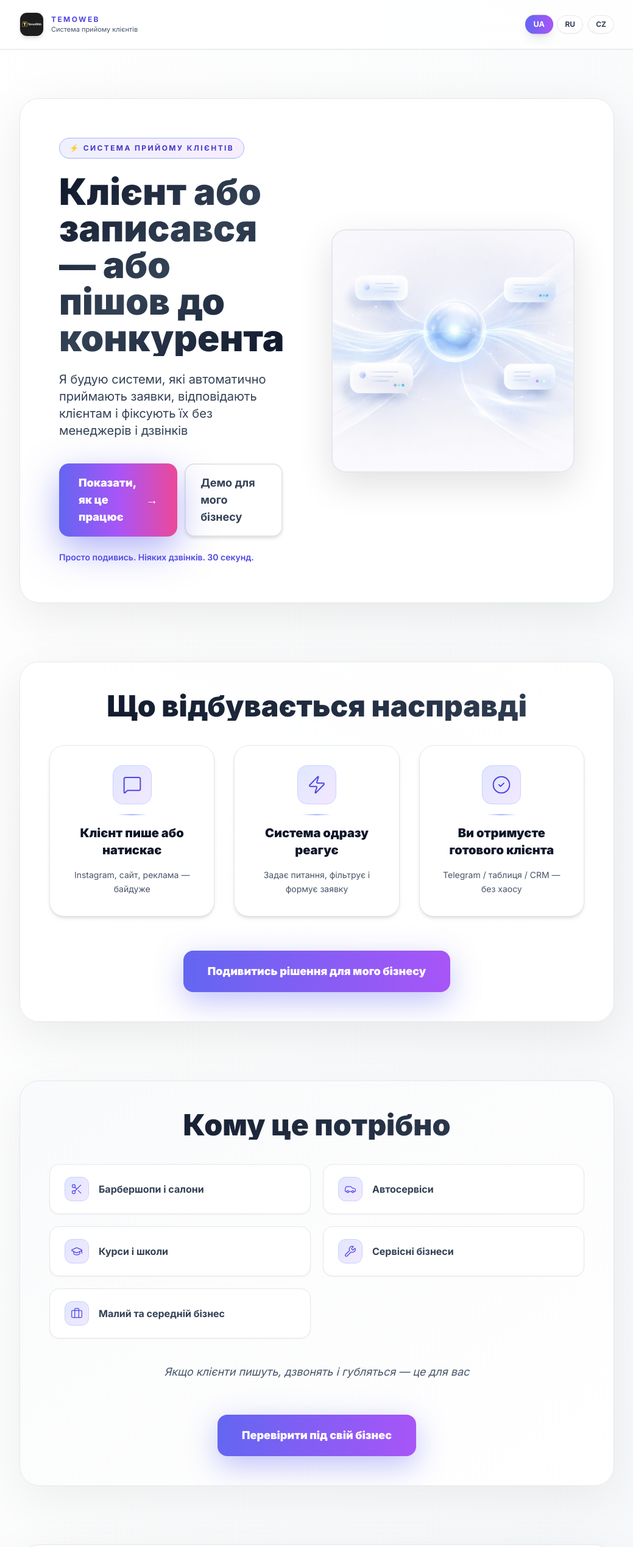
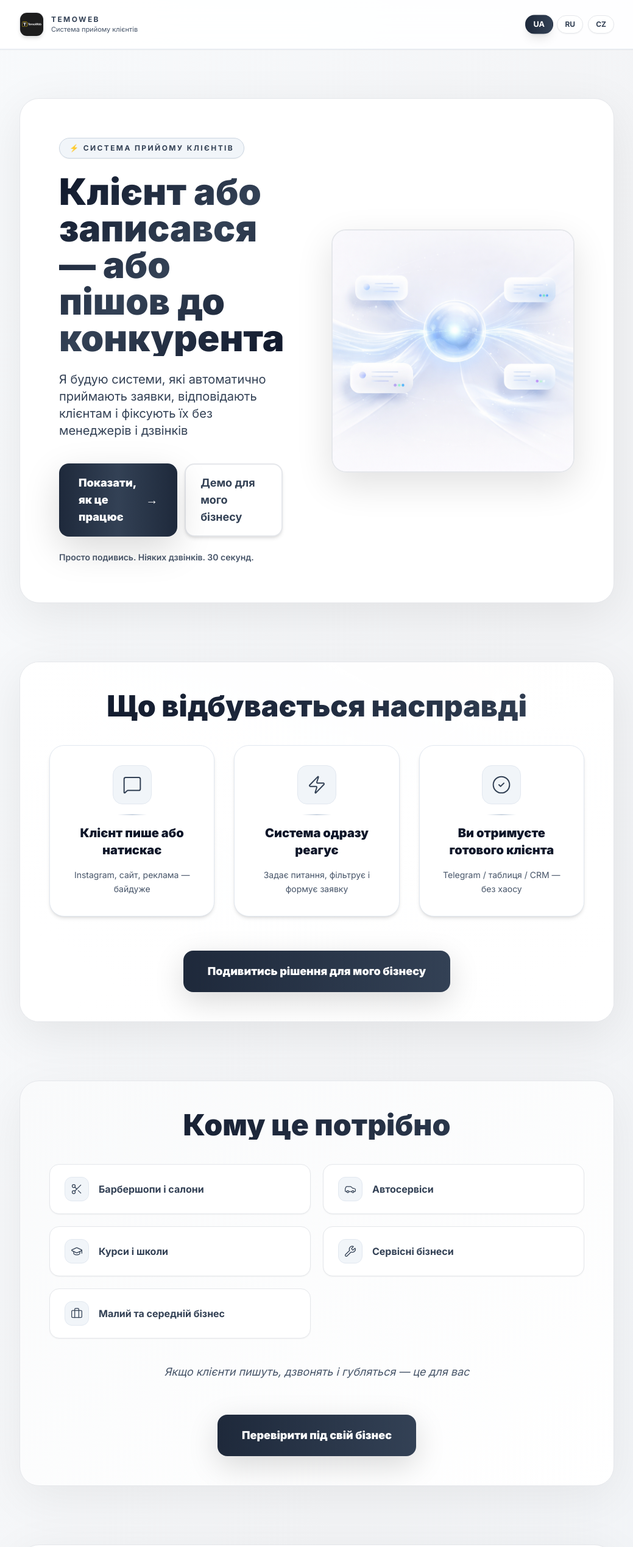
Before and after one commit to LexBiz/moj-sajt, a Next.js app: page / in a window 1280 px wide. Shown: the top 2537 px of the page at 61% size, without its empty margins (120-1159 px from the left). Built offline with nearby package versions, Linux system fonts and the light colour scheme; no server answers.

Commit message:
feat: muted premium color palette (slate/gray tones) + tech dot pattern background

```diff
--- a/app/page.tsx
+++ b/app/page.tsx
@@ -285,24 +285,29 @@ export default function Home() {
         .animate-float { animation: float 8s ease-in-out infinite; }
       `}</style>
 
-      <main className="relative min-h-screen bg-gradient-to-br from-white via-gray-50 to-slate-100 text-slate-900 overflow-x-hidden">
+      <main className="relative min-h-screen bg-gradient-to-br from-slate-50 via-gray-100 to-slate-100 text-slate-900 overflow-x-hidden">
         <div className="fixed inset-0 -z-10 overflow-hidden pointer-events-none">
-          <div className="absolute inset-0 bg-[radial-gradient(ellipse_at_top,_var(--tw-gradient-stops))] from-indigo-100/40 via-white to-transparent" />
-          <div className="absolute inset-0 bg-[linear-gradient(to_right,#e0e7ff15_1px,transparent_1px),linear-gradient(to_bottom,#e0e7ff15_1px,transparent_1px)] bg-[size:4rem_4rem]" />
-          <div className="absolute top-0 -left-20 w-96 h-96 bg-indigo-200/20 rounded-full blur-3xl animate-gradient" />
-          <div className="absolute -bottom-20 -right-20 w-[500px] h-[500px] bg-purple-200/20 rounded-full blur-3xl animate-gradient" style={{ animationDelay: '-12s' }} />
-          <div className="absolute top-1/2 left-1/2 w-64 h-64 bg-pink-100/15 rounded-full blur-3xl animate-float" />
+          {/* Subtle dot pattern for premium tech feel */}
+          <div className="absolute inset-0 opacity-[0.15]" style={{
+            backgroundImage: `radial-gradient(circle at 1px 1px, rgb(100 116 139) 1px, transparent 0)`,
+            backgroundSize: '40px 40px'
+          }} />
+          {/* Soft mesh gradient overlay */}
+          <div className="absolute inset-0 bg-[radial-gradient(ellipse_at_top,_var(--tw-gradient-stops))] from-slate-200/30 via-transparent to-transparent" />
+          {/* Minimal glow accents */}
+          <div className="absolute top-0 -left-20 w-96 h-96 bg-slate-300/15 rounded-full blur-3xl animate-gradient" />
+          <div className="absolute -bottom-20 -right-20 w-[500px] h-[500px] bg-slate-300/15 rounded-full blur-3xl animate-gradient" style={{ animationDelay: '-12s' }} />
         </div>
 
-        <header className="sticky top-0 z-50 backdrop-blur-xl bg-white/80 border-b border-gray-200 shadow-sm">
+        <header className="sticky top-0 z-50 backdrop-blur-xl bg-white/90 border-b border-slate-200 shadow-sm">
           <div className="max-w-5xl mx-auto px-4 sm:px-6 py-5 flex items-center justify-between gap-4">
             <div className="flex items-center gap-3 group">
               <div className="relative">
                 <img src="/logo.png" alt="TemoWeb" className="h-10 w-10 rounded-xl border border-gray-200 shadow-md transition-transform group-hover:scale-110 group-hover:rotate-3" />
-                <div className="absolute inset-0 bg-gradient-to-br from-indigo-500/10 to-purple-500/10 rounded-xl blur-md opacity-0 group-hover:opacity-100 transition-opacity" />
+                <div className="absolute inset-0 bg-gradient-to-br from-slate-300/10 to-slate-400/10 rounded-xl blur-md opacity-0 group-hover:opacity-100 transition-opacity" />
               </div>
               <div>
-                <p className="text-xs uppercase tracking-[0.2em] text-indigo-600 font-bold">TemoWeb</p>
+                <p className="text-xs uppercase tracking-[0.2em] text-slate-700 font-bold">TemoWeb</p>
                 <p className="text-[11px] text-slate-600">{t.headerSubtitle}</p>
               </div>
             </div>
@@ -313,7 +318,7 @@ export default function Home() {
                   onClick={() => setLang(lng)}
                   className={`px-3 py-1.5 rounded-full text-xs font-bold border transition-all duration-300 ${
                     lang === lng
-                      ? 'bg-gradient-to-r from-indigo-500 to-purple-500 border-transparent text-white shadow-lg scale-105'
+                      ? 'bg-gradient-to-r from-slate-800 to-slate-700 border-transparent text-white shadow-lg scale-105'
                       : 'bg-white border-gray-200 text-slate-700 hover:bg-gray-50 hover:border-gray-300 hover:scale-105 shadow-sm'
                   }`}
                 >
@@ -335,7 +340,7 @@ export default function Home() {
               <div className="grid lg:grid-cols-2 gap-8 lg:gap-12 items-center">
                 {/* LEFT: TEXT CONTENT */}
                 <div className="space-y-6 lg:pr-8">
-                  <span className="inline-flex items-center gap-2 rounded-full bg-gradient-to-r from-indigo-500/10 to-purple-500/10 border border-indigo-300 px-4 py-2 text-xs text-indigo-700 uppercase tracking-[0.2em] font-bold shadow-sm">
+                  <span className="inline-flex items-center gap-2 rounded-full bg-slate-100 border border-slate-300 px-4 py-2 text-xs text-slate-700 uppercase tracking-[0.2em] font-bold shadow-sm">
                     ⚡ {t.badge}
                   </span>
                   <h1 className="text-3xl sm:text-4xl lg:text-5xl xl:text-6xl font-black leading-[1.1] bg-gradient-to-br from-slate-900 via-slate-700 to-slate-900 bg-clip-text text-transparent">
@@ -347,9 +352,9 @@ export default function Home() {
                   <div className="flex flex-col sm:flex-row gap-3 pt-4">
                     <a
                       href={ctaHref}
-                      className="group/btn relative inline-flex items-center justify-center rounded-2xl bg-gradient-to-r from-indigo-500 via-purple-500 to-pink-500 px-8 py-4 text-base sm:text-lg font-black text-white shadow-[0_20px_60px_rgba(99,102,241,0.5)] transition-all duration-300 hover:shadow-[0_25px_70px_rgba(99,102,241,0.7)] hover:scale-105 overflow-hidden"
+                      className="group/btn relative inline-flex items-center justify-center rounded-2xl bg-gradient-to-r from-slate-800 via-slate-700 to-slate-800 px-8 py-4 text-base sm:text-lg font-black text-white shadow-[0_20px_60px_rgba(0,0,0,0.15)] transition-all duration-300 hover:shadow-[0_25px_70px_rgba(0,0,0,0.25)] hover:scale-105 overflow-hidden"
                     >
-                      <span className="absolute inset-0 bg-gradient-to-r from-indigo-600 via-purple-600 to-pink-600 opacity-0 group-hover/btn:opacity-100 transition-opacity duration-300" />
+                      <span className="absolute inset-0 bg-gradient-to-r from-slate-900 via-slate-800 to-slate-900 opacity-0 group-hover/btn:opacity-100 transition-opacity duration-300" />
                       <span className="relative flex items-center gap-2">
                         <span>{t.ctaPrimary}</span>
                         <span className="text-xl">→</span>
@@ -362,7 +367,7 @@ export default function Home() {
                       {t.ctaSecondary}
                     </a>
                   </div>
-                  <p className="text-xs sm:text-sm text-indigo-600 font-semibold">{t.ctaNote}</p>
+                  <p className="text-xs sm:text-sm text-slate-600 font-semibold">{t.ctaNote}</p>
                 </div>
 
                 {/* RIGHT: SORA IMAGE */}
@@ -401,14 +406,14 @@ export default function Home() {
                     return (
                       <div
                         key={idx}
-                        className="group relative bg-white border border-gray-200 rounded-3xl p-8 shadow-md transition-all duration-500 hover:border-indigo-300 hover:shadow-[0_20px_60px_rgba(99,102,241,0.15)] hover:-translate-y-2 overflow-hidden"
+                        className="group relative bg-white border border-slate-200 rounded-3xl p-8 shadow-md transition-all duration-500 hover:border-slate-300 hover:shadow-[0_20px_60px_rgba(0,0,0,0.1)] hover:-translate-y-2 overflow-hidden"
                       >
-                        <div className="absolute inset-0 bg-gradient-to-br from-indigo-50 to-purple-50 opacity-0 group-hover:opacity-100 transition-opacity duration-500" />
+                        <div className="absolute inset-0 bg-gradient-to-br from-slate-50 to-gray-50 opacity-0 group-hover:opacity-100 transition-opacity duration-500" />
                         <div className="relative space-y-4 text-center">
-                          <div className="mx-auto w-16 h-16 rounded-2xl bg-gradient-to-br from-indigo-100 to-purple-100 border border-indigo-200 flex items-center justify-center group-hover:scale-110 transition-transform">
-                            <Icon className="w-8 h-8 text-indigo-600" strokeWidth={1.5} />
+                          <div className="mx-auto w-16 h-16 rounded-2xl bg-slate-100 border border-slate-200 flex items-center justify-center group-hover:scale-110 transition-transform">
+                            <Icon className="w-8 h-8 text-slate-700" strokeWidth={1.5} />
                           </div>
-                          <div className="w-12 mx-auto h-0.5 bg-gradient-to-r from-transparent via-indigo-300 to-transparent" />
+                          <div className="w-12 mx-auto h-0.5 bg-gradient-to-r from-transparent via-slate-300 to-transparent" />
                           <h3 className="text-xl font-black text-slate-900 leading-snug">{step.title}</h3>
                           <p className="text-sm text-slate-600 leading-relaxed">{step.text}</p>
                         </div>
@@ -419,7 +424,7 @@ export default function Home() {
                 <div className="text-center pt-4">
                   <a
                     href={ctaHref}
-                    className="inline-flex items-center justify-center rounded-2xl bg-gradient-to-r from-indigo-500 to-purple-500 px-10 py-5 text-lg font-black text-white shadow-[0_15px_50px_rgba(99,102,241,0.4)] transition-all duration-300 hover:shadow-[0_20px_60px_rgba(99,102,241,0.6)] hover:scale-110"
+                    className="inline-flex items-center justify-center rounded-2xl bg-gradient-to-r from-slate-800 to-slate-700 px-10 py-5 text-lg font-black text-white shadow-[0_15px_50px_rgba(0,0,0,0.15)] transition-all duration-300 hover:shadow-[0_20px_60px_rgba(0,0,0,0.25)] hover:scale-110"
                   >
                     {t.howCta}
                   </a>
@@ -445,12 +450,12 @@ export default function Home() {
                     return (
                       <div
                         key={idx}
-                        className="group relative bg-white border border-gray-200 rounded-2xl px-6 py-5 shadow-sm transition-all duration-300 hover:border-indigo-300 hover:bg-indigo-50/30 hover:shadow-md hover:-translate-y-1 overflow-hidden"
+                        className="group relative bg-white border border-gray-200 rounded-2xl px-6 py-5 shadow-sm transition-all duration-300 hover:border-slate-300 hover:bg-slate-50/30 hover:shadow-md hover:-translate-y-1 overflow-hidden"
                       >
-                        <div className="absolute inset-0 bg-gradient-to-r from-indigo-50 to-purple-50 opacity-0 group-hover:opacity-100 transition-opacity duration-300" />
+                        <div className="absolute inset-0 bg-gradient-to-r from-slate-50 to-gray-50 opacity-0 group-hover:opacity-100 transition-opacity duration-300" />
                         <span className="relative flex items-center gap-4">
-                          <span className="flex-shrink-0 w-10 h-10 rounded-xl bg-gradient-to-br from-indigo-100 to-purple-100 border border-indigo-200 flex items-center justify-center group-hover:scale-110 transition-transform">
-                            <Icon className="w-5 h-5 text-indigo-600" strokeWidth={1.5} />
+                          <span className="flex-shrink-0 w-10 h-10 rounded-xl bg-slate-100 border border-slate-200 flex items-center justify-center group-hover:scale-110 transition-transform">
+                            <Icon className="w-5 h-5 text-slate-700" strokeWidth={1.5} />
                           </span>
                           <span className="text-base font-bold text-slate-700 group-hover:text-slate-900 transition-colors">{item}</span>
                         </span>
@@ -462,7 +467,7 @@ export default function Home() {
                 <div className="text-center pt-4">
                   <a
                     href={ctaHref}
-                    className="inline-flex items-center justify-center rounded-2xl bg-gradient-to-r from-indigo-500 to-purple-500 px-10 py-5 text-lg font-black text-white shadow-[0_15px_50px_rgba(99,102,241,0.4)] transition-all duration-300 hover:shadow-[0_20px_60px_rgba(99,102,241,0.6)] hover:scale-110"
+                    className="inline-flex items-center justify-center rounded-2xl bg-gradient-to-r from-slate-800 to-slate-700 px-10 py-5 text-lg font-black text-white shadow-[0_15px_50px_rgba(0,0,0,0.15)] transition-all duration-300 hover:shadow-[0_20px_60px_rgba(0,0,0,0.25)] hover:scale-110"
                   >
                     {t.whoCta}
                   </a>
@@ -506,7 +511,7 @@ export default function Home() {
                 <div className="text-center pt-6">
                   <a
                     href={ctaHref}
-                    className="inline-flex items-center justify-center rounded-2xl bg-gradient-to-r from-indigo-500 to-purple-500 px-10 py-5 text-lg font-black text-white shadow-[0_15px_50px_rgba(99,102,241,0.4)] transition-all duration-300 hover:shadow-[0_20px_60px_rgba(99,102,241,0.6)] hover:scale-110"
+                    className="inline-flex items-center justify-center rounded-2xl bg-gradient-to-r from-slate-800 to-slate-700 px-10 py-5 text-lg font-black text-white shadow-[0_15px_50px_rgba(0,0,0,0.15)] transition-all duration-300 hover:shadow-[0_20px_60px_rgba(0,0,0,0.25)] hover:scale-110"
                   >
                     {t.resultCta}
                   </a>
@@ -602,13 +607,13 @@ export default function Home() {
             ref={(el) => { sectionsRef.current[4] = el }}
             className={`transition-all duration-1000 delay-[600ms] ${visibleSections.has(4) ? 'opacity-100 translate-y-0' : 'opacity-0 translate-y-8'}`}
           >
-            <div className="relative bg-gradient-to-br from-indigo-50 via-purple-50 to-pink-50 border-2 border-indigo-200 rounded-[32px] p-10 sm:p-14 shadow-[0_30px_100px_rgba(99,102,241,0.12)] overflow-hidden hover:border-indigo-300 hover:shadow-[0_35px_120px_rgba(99,102,241,0.18)] transition-all duration-500">
-              <div className="absolute -top-20 -right-20 w-64 h-64 bg-indigo-100/40 rounded-full blur-3xl" />
-              <div className="absolute -bottom-16 -left-16 w-56 h-56 bg-purple-100/40 rounded-full blur-3xl" />
+            <div className="relative bg-gradient-to-br from-slate-50 via-gray-50 to-slate-100 border-2 border-slate-200 rounded-[32px] p-10 sm:p-14 shadow-[0_30px_100px_rgba(99,102,241,0.12)] overflow-hidden hover:border-slate-300 hover:shadow-[0_35px_120px_rgba(99,102,241,0.18)] transition-all duration-500">
+              <div className="absolute -top-20 -right-20 w-64 h-64 bg-slate-200/30 rounded-full blur-3xl" />
+              <div className="absolute -bottom-16 -left-16 w-56 h-56 bg-slate-200/30 rounded-full blur-3xl" />
 
               <div className="relative space-y-10">
                 <div className="space-y-4 text-center">
-                  <h2 className="text-3xl sm:text-5xl font-black bg-gradient-to-r from-slate-900 via-indigo-800 to-purple-800 bg-clip-text text-transparent">
+                  <h2 className="text-3xl sm:text-5xl font-black bg-gradient-to-r from-slate-900 via-slate-700 to-slate-900 bg-clip-text text-transparent">
                     {t.formTitle}
                   </h2>
                   <p className="text-lg text-slate-700 leading-relaxed max-w-2xl mx-auto">{t.formSubtitle}</p>
@@ -620,7 +625,7 @@ export default function Home() {
                       <input
                         value={name}
                         onChange={(e) => setName(e.target.value)}
-                        className="w-full rounded-xl bg-white border border-gray-300 px-5 py-4 text-slate-900 placeholder:text-slate-400 focus:border-indigo-400 focus:ring-4 focus:ring-indigo-100 transition-all shadow-sm text-base"
+                        className="w-full rounded-xl bg-white border border-gray-300 px-5 py-4 text-slate-900 placeholder:text-slate-400 focus:border-slate-400 focus:ring-4 focus:ring-slate-100 transition-all shadow-sm text-base"
                         placeholder={t.name}
                         type="text"
                       />
@@ -630,7 +635,7 @@ export default function Home() {
                       <input
                         value={contact}
                         onChange={(e) => setContact(e.target.value)}
-                        className="w-full rounded-xl bg-white border border-gray-300 px-5 py-4 text-slate-900 placeholder:text-slate-400 focus:border-indigo-400 focus:ring-4 focus:ring-indigo-100 transition-all shadow-sm text-base"
+                        className="w-full rounded-xl bg-white border border-gray-300 px-5 py-4 text-slate-900 placeholder:text-slate-400 focus:border-slate-400 focus:ring-4 focus:ring-slate-100 transition-all shadow-sm text-base"
                         placeholder={t.contact}
                         type="text"
                         required
@@ -643,7 +648,7 @@ export default function Home() {
                       value={comment}
                       onChange={(e) => setComment(e.target.value)}
                       rows={3}
-                      className="w-full rounded-xl bg-white border border-gray-300 px-5 py-4 text-slate-900 placeholder:text-slate-400 focus:border-indigo-400 focus:ring-4 focus:ring-indigo-100 transition-all shadow-sm resize-none text-base"
+                      className="w-full rounded-xl bg-white border border-gray-300 px-5 py-4 text-slate-900 placeholder:text-slate-400 focus:border-slate-400 focus:ring-4 focus:ring-slate-100 transition-all shadow-sm resize-none text-base"
                       placeholder={t.comment}
                     />
                   </div>
@@ -655,9 +660,9 @@ export default function Home() {
                     <button
                       type="submit"
                       disabled={loading}
-                      className="group/btn relative inline-flex items-center justify-center rounded-2xl bg-gradient-to-r from-indigo-500 via-purple-500 to-pink-500 px-12 py-6 text-xl font-black text-white shadow-[0_20px_60px_rgba(99,102,241,0.5)] transition-all duration-300 hover:shadow-[0_25px_70px_rgba(99,102,241,0.7)] hover:scale-110 disabled:opacity-60 disabled:cursor-not-allowed disabled:hover:scale-100 overflow-hidden"
+                      className="group/btn relative inline-flex items-center justify-center rounded-2xl bg-gradient-to-r from-slate-800 via-slate-700 to-slate-800 px-12 py-6 text-xl font-black text-white shadow-[0_20px_60px_rgba(0,0,0,0.15)] transition-all duration-300 hover:shadow-[0_25px_70px_rgba(0,0,0,0.25)] hover:scale-110 disabled:opacity-60 disabled:cursor-not-allowed disabled:hover:scale-100 overflow-hidden"
                     >
-                      <span className="absolute inset-0 bg-gradient-to-r from-indigo-600 via-purple-600 to-pink-600 opacity-0 group-hover/btn:opacity-100 transition-opacity duration-300" />
+                      <span className="absolute inset-0 bg-gradient-to-r from-slate-900 via-slate-800 to-slate-900 opacity-0 group-hover/btn:opacity-100 transition-opacity duration-300" />
                       <span className="relative">{loading ? '...' : t.formCta}</span>
                     </button>
                   </div>
@@ -688,7 +693,7 @@ export default function Home() {
               rel="noopener noreferrer"
               className="inline-flex items-center gap-2 text-sm text-slate-600 hover:text-slate-900 transition-all duration-300 group"
             >
-              <span className="w-1.5 h-1.5 rounded-full bg-indigo-500 group-hover:animate-pulse" />
+              <span className="w-1.5 h-1.5 rounded-full bg-slate-700 group-hover:animate-pulse" />
               {t.footerAbout}
             </a>
           </footer>
```
